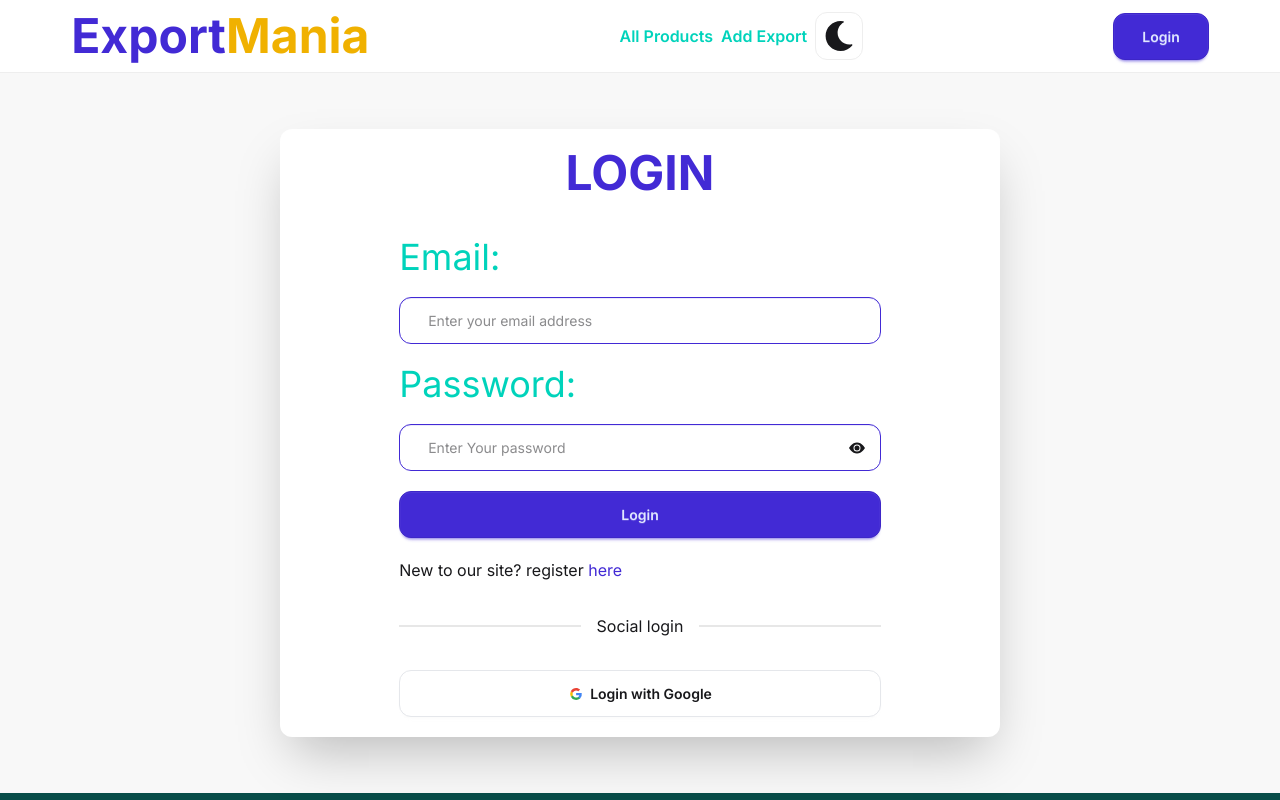
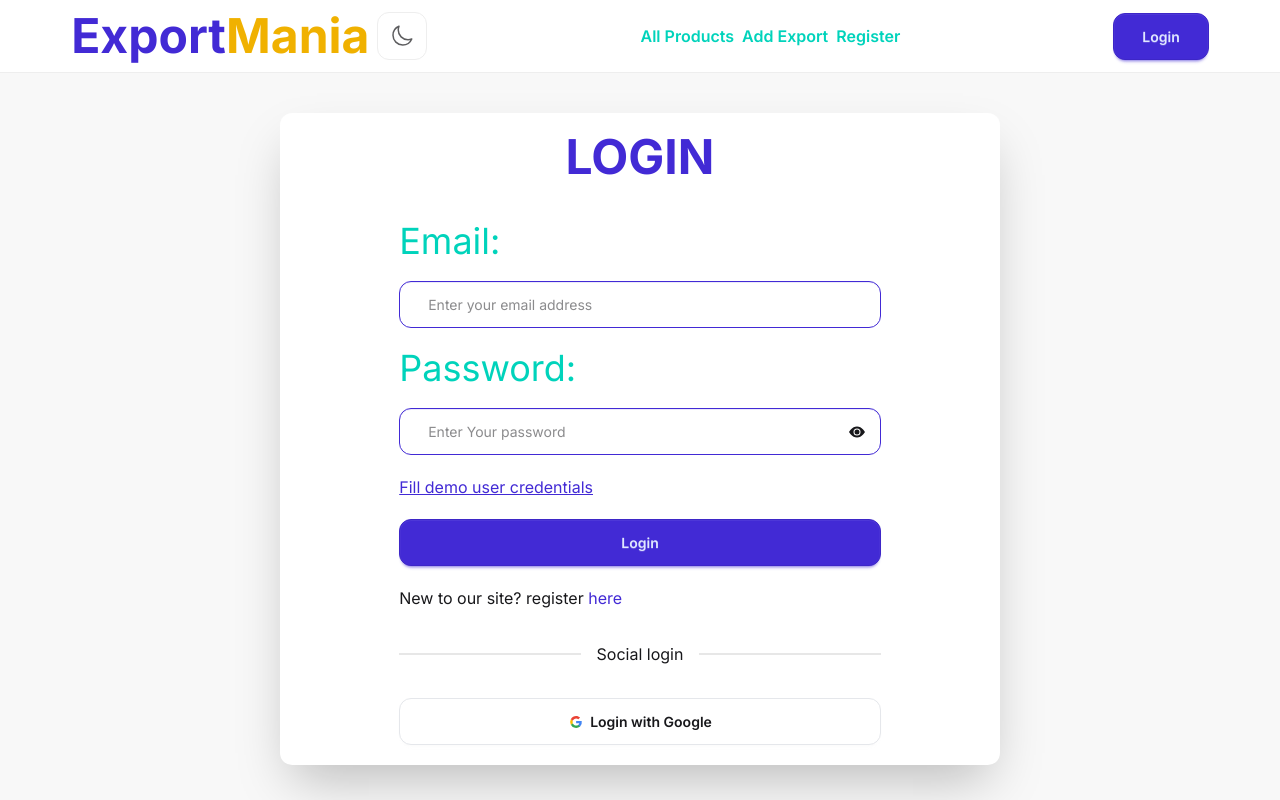
Before and after one commit to AWAL9R/import-export-hub-client, a React (Vite) app: page /login in a window 1280 px wide. Shown: the top 800 px of the page. Built offline with nearby package versions, Linux system fonts and the light colour scheme; no server answers.

Commit message:
Some UI improved

```diff
--- /dev/null
+++ b/src/components/DarkMode.jsx
@@ -0,0 +1,38 @@
+import React, { useState } from 'react';
+import { HiOutlineSun, HiOutlineMoon } from "react-icons/hi2";
+
+const DarkMode = () => {
+
+    const [dark, setDark] = useState(false)
+
+
+    const html = document.documentElement;
+    html.dataset.theme = dark ? "dark" : "light";
+
+    const toggleDark = () => {
+        setDark(!dark)
+    }
+
+    return (
+        <div
+            onClick={toggleDark}
+            className="
+    group cursor-pointer select-none
+    rounded-xl py-2 px-3
+    border border-base-300
+    bg-base-100 hover:bg-base-200
+    transition-all duration-200
+    active:scale-95
+    flex justify-center items-center
+  "
+        >
+            {dark ? (
+                <HiOutlineSun className="text-2xl text-base-content/70 group-hover:text-base-content transition" />
+            ) : (
+                <HiOutlineMoon className="text-2xl text-base-content/70 group-hover:text-base-content transition" />
+            )}
+        </div>
+    );
+};
+
+export default DarkMode;
--- a/src/components/NavBar.jsx
+++ b/src/components/NavBar.jsx
@@ -5,39 +5,38 @@ import { Link, NavLink } from 'react-router';
 import { AuthContext } from '../context/AuthContext';
 import { AppNameShort } from '../settings';
 import { FaMoon, FaSun } from 'react-icons/fa';
+import DarkMode from './DarkMode';
 
 const NavBar = () => {
     const [show, setShow] = useState(false);
     const { user, logOut } = useContext(AuthContext)
-    const [dark, setDark] = useState(false)
 
 
-    const html = document.documentElement;
-    html.dataset.theme = dark ? "dark" : "light";
 
 
     // console.log(user)
     const userImage = user?.photoURL; //"https://t2informatik.de/en/wp-content/uploads/sites/2/2022/01/user-smartpedia-t2informatik.png";
+    const userUid = user?.uid;
 
     const navClasses = 'font-semibold text-accent hover:text-primary hover:text-shadow-2xs';
 
-    const toggleDark=()=>{
-        setDark(!dark)
-    }
 
     const navLinks = <>
         <NavLink to='/all' className={navClasses}>
             All Products
         </NavLink>
-        {userImage ? <NavLink to='/me/exports' className={navClasses}>
+        {userUid ? <NavLink to='/me/exports' className={navClasses}>
             My Exports
         </NavLink> : ""}
-        {userImage ? <NavLink to='/me/imports' className={navClasses}>
+        {userUid ? <NavLink to='/me/imports' className={navClasses}>
             My Imports
         </NavLink> : ""}
         <NavLink to='/add/exports' className={navClasses}>
             Add Export
         </NavLink>
+        {userUid ?  "" : <NavLink to='/register' className={navClasses}>
+            Register
+        </NavLink> }
 
 
         {/* <label className="label font-semibold  text-accent">
@@ -51,7 +50,7 @@ const NavBar = () => {
             Dark
         </label> */}
 
-        <div className="border border-base-300 p-2 select-none rounded-xl" onClick={toggleDark}>{dark?<FaSun className='text-3xl'/> : <FaMoon className='text-3xl'/>}</div>
+
 
         {userImage ? <button className='btn btn-soft' onClick={logOut}>Logout</button> : ""}
     </>
@@ -61,9 +60,12 @@ const NavBar = () => {
             <div className="bg-base-100 py-3 navbar max-[600px]:fixed top-0 z-999">
                 <div className='container '>
                     <div className='flex justify-between items-center gap-2'>
-                        <Link to='/'>
-                            <h1 className='font-bold text-primary '>Export<span className="text-yellow-500">Mania</span></h1>
-                        </Link>
+                        <div className='flex gap-2'>
+                            <Link to='/'>
+                                <h1 className='font-bold text-primary '>Export<span className="text-yellow-500">Mania</span></h1>
+                            </Link>
+                            <DarkMode/>
+                        </div>
                         <div className='max-[1200px]:hidden'>
                             <div className='flex flex-wrap justify-center items-center gap-2'>
                                 {navLinks}
--- a/src/main.jsx
+++ b/src/main.jsx
@@ -54,7 +54,7 @@ const router = createBrowserRouter([
         HydrateFallback:Loading,
         errorElement: <LoadingError />,
         loader: ({ params }) => fetch(SERVER_URL + `/products/${params.id}`),
-        element: <PrivateComponent> <ProductPage /> </PrivateComponent>
+        element:  <ProductPage />
       },
       {
         path: "/me/exports",
--- a/src/pages/LoginPage.jsx
+++ b/src/pages/LoginPage.jsx
@@ -1,4 +1,4 @@
-import React, { useContext, useState } from 'react';
+import React, { useContext, useRef, useState } from 'react';
 import { Link, useLocation, useNavigate } from 'react-router';
 import { AuthContext } from '../context/AuthContext';
 import { BsEyeFill, BsEyeSlashFill } from 'react-icons/bs';
@@ -51,6 +51,19 @@ const LoginPage = () => {
             })
     }
 
+    // Demo USer
+    // demo@demo.com
+    // DemoDemo
+
+    const emailRef=useRef()
+    const passwordRef=useRef()
+
+    const fillDemoUserInfo = (e) => {
+        e.preventDefault()
+        emailRef.current.value='demo@demo.com'
+        passwordRef.current.value='DemoDemo'
+        //handleSubmit(e)
+    }
 
     return (
         <div className="min-h-[80vh] max-[800px]:min-h-[100vw] my-10 flex items-center justify-center ">
@@ -59,13 +72,15 @@ const LoginPage = () => {
                 <form onSubmit={handleSubmit} className='flex flex-col gap-5  w-9/10 sm:w-8/10 md:w-7/10'>
                     <h1 className='font-bold mb-5 text-center text-primary'>LOGIN</h1>
                     <h2 className='text-accent'>Email:</h2>
-                    <input type="email" name='email' className='input input-primary w-full' placeholder='Enter your email address' required />
+                    <input ref={emailRef} type="email" name='email' className='input input-primary w-full' placeholder='Enter your email address' required />
                     <h2 className='text-accent'>Password:</h2>
                     <div className='relative'>
-                        <input type={showPass ? 'text' : 'password'} name='password' className='input input-primary w-full' placeholder='Enter Your password' required /> <button type='button' onClick={() => setShowPass(!showPass)} className='z-99 absolute top-1/2 -translate-y-1/2 right-4 select-none'> {showPass ? <BsEyeSlashFill /> : <BsEyeFill />}</button>
+                        <input ref={passwordRef} type={showPass ? 'text' : 'password'} name='password' className='input input-primary w-full' placeholder='Enter Your password' required /> <button type='button' onClick={() => setShowPass(!showPass)} className='z-99 absolute top-1/2 -translate-y-1/2 right-4 select-none'> {showPass ? <BsEyeSlashFill /> : <BsEyeFill />}</button>
                     </div>
 
                     <div className='hidden'> Forget password? recover <Link to={`/recover${location.search}`} className='text-primary hover:underline'>here</Link> </div>
+
+                    <Link className='underline text-primary' onClick={fillDemoUserInfo}>Fill demo user credentials</Link>
 
                     <button disabled={isSubmitting} className='btn btn-primary w-full'>Login</button>
 
--- a/src/pages/ProductPage.jsx
+++ b/src/pages/ProductPage.jsx
@@ -1,5 +1,5 @@
 import React, { useContext, useState } from 'react';
-import { useLoaderData } from 'react-router';
+import { Link, useLoaderData } from 'react-router';
 
 import '@smastrom/react-rating/style.css'
 import { Rating } from '@smastrom/react-rating';
@@ -113,7 +113,7 @@ const ProductPage = () => {
                         </div>
 
 
-                        {product.quantity == 0 ? <div className='text-white bg-red-600 w-full p-3 font-medium opacity-60'>OUT OF CAPACITY</div> : <div><button className="btn btn-primary" onClick={() => { setShowImport(true); }}>Import this product</button></div>}
+                        {product.quantity == 0 ? <div className='text-white bg-red-600 w-full p-3 font-medium opacity-60'>OUT OF CAPACITY</div> : user?.uid ? <div><button className="btn btn-primary" onClick={() => { setShowImport(true); }}>Import this product</button></div>:<Link to='/login' className='underline text-primary'>Login to import this product</Link>}
                     </div>
                 </div>
             </div>
```
